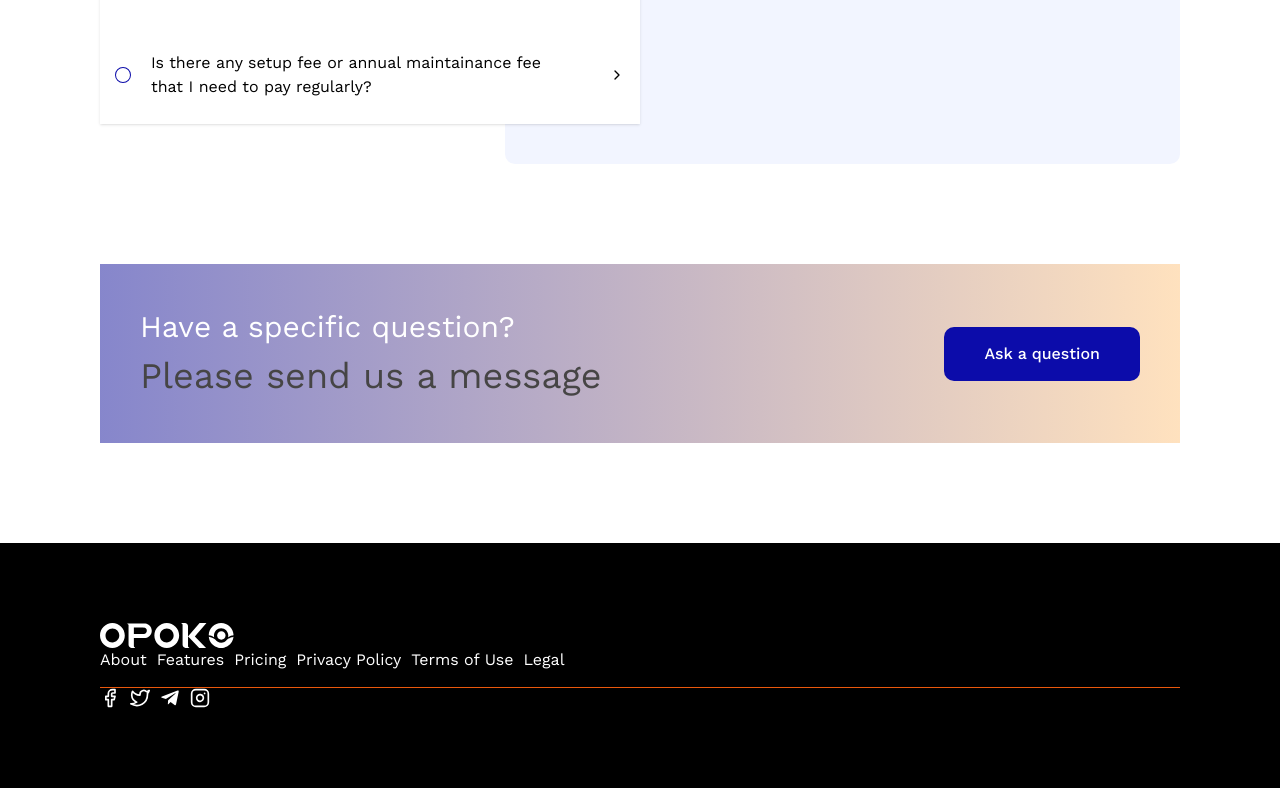
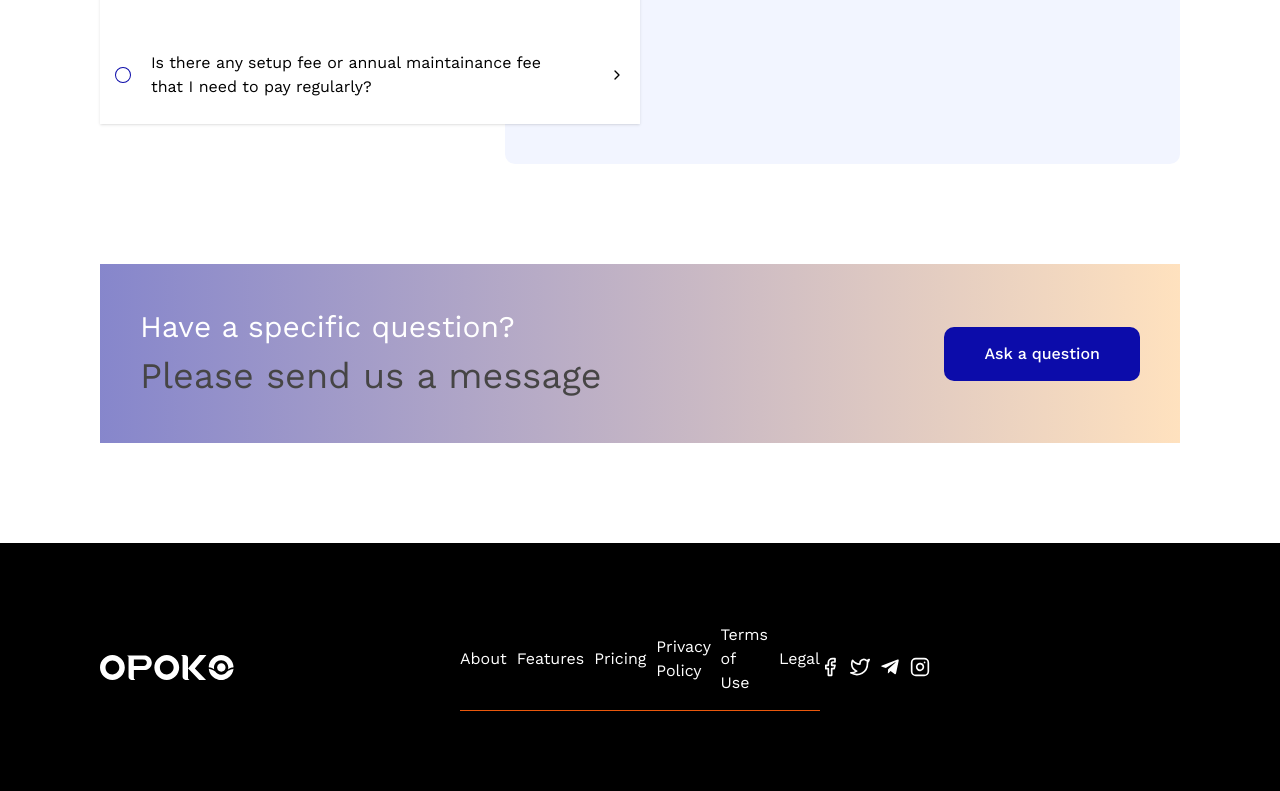
Before and after one commit to Niscolinx/opoko, a React (Vite) app: page /about-us in a window 1280 px wide. Shown: the part 1668-2459 px from the top of the page. Built offline with nearby package versions, Linux system fonts and the light colour scheme.

Commit message:
working on about us

```diff
--- a/src/pages/AboutUs.tsx
+++ b/src/pages/AboutUs.tsx
@@ -230,7 +230,7 @@ function AboutUs() {
         gridTemplateColumns: 'repeat(auto-fit, minmax(15rem, 1fr))'
       }}>
         <img src="/asset/logoWhite.svg" alt="" />
-        <div className="flex gap-4 items-center border-b border-b-orange-600 pb-6 col-span-full">
+        <div className="flex gap-4 items-center border-b border-b-orange-600 pb-6">
           {FOOTERLINKS.map((item, i) => (
             <Link to="/">{item}</Link>
           ))}
```
